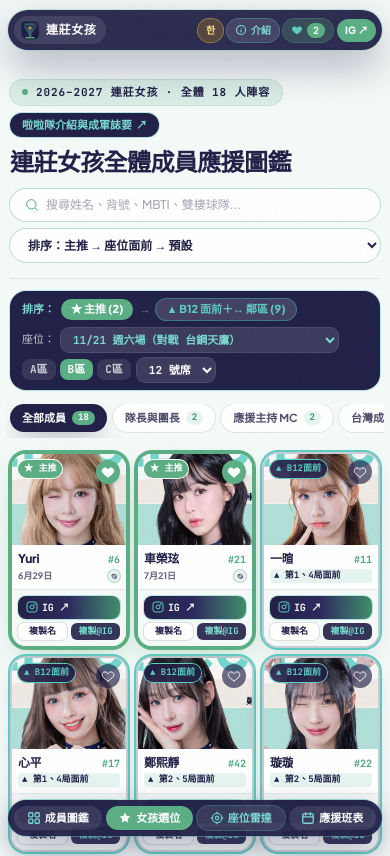
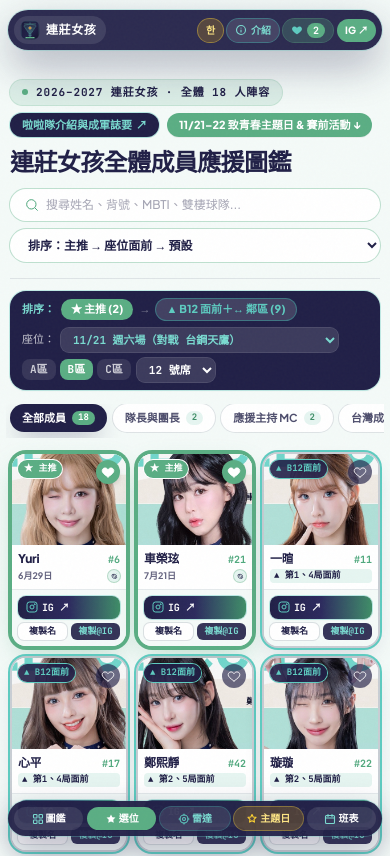
Before and after one commit to mouse170/ace_viva_schedule, a React (Vite) app: page / in a window 390 px wide. Shown: the top 856 px of the page. Built offline with nearby package versions, Linux system fonts and the light colour scheme.

Commit message:
fix: add prominent ThemeEvent quick-jump banner and mobile bottom nav tab

```diff
--- a/src/App.tsx
+++ b/src/App.tsx
@@ -522,14 +522,14 @@ export const App: React.FC = () => {
         >
           <a
             href="#roster-section"
-            className="flex flex-1 items-center justify-center gap-1 rounded-full bg-white/10 px-2.5 py-1 text-[11px] font-extrabold text-white whitespace-nowrap transition-colors hover:bg-white/20 active:bg-[#5BAE84] sm:flex-initial sm:px-3 sm:py-1.5 sm:text-xs"
+            className="flex flex-1 items-center justify-center gap-0.5 rounded-full bg-white/10 px-1.5 py-1 text-[10px] font-extrabold text-white whitespace-nowrap transition-colors hover:bg-white/20 active:bg-[#5BAE84] sm:flex-initial sm:gap-1 sm:px-3 sm:py-1.5 sm:text-xs"
           >
             <svg
               viewBox="0 0 24 24"
               fill="none"
               stroke="currentColor"
               strokeWidth="2.2"
-              className="h-3.5 w-3.5 shrink-0 text-[#7ADAD0]"
+              className="h-3 w-3 shrink-0 text-[#7ADAD0] sm:h-3.5 sm:w-3.5"
               aria-hidden="true"
             >
               <rect x="3" y="3" width="7" height="7" rx="1.5" />
@@ -537,56 +537,72 @@ export const App: React.FC = () => {
               <rect x="3" y="14" width="7" height="7" rx="1.5" />
               <rect x="14" y="14" width="7" height="7" rx="1.5" />
             </svg>
-            <span>{t('成員圖鑑', '멤버')}</span>
+            <span>{t('圖鑑', '멤버')}</span>
           </a>
           <a
             href="#girl-seat-guide-section"
-            className="flex flex-1 items-center justify-center gap-1 rounded-full bg-[#5BAE84] px-2.5 py-1 text-[11px] font-extrabold text-white whitespace-nowrap shadow-2xs transition-colors hover:bg-[#4FA87D] active:bg-[#3F8E67] sm:flex-initial sm:px-3 sm:py-1.5 sm:text-xs"
+            className="flex flex-1 items-center justify-center gap-0.5 rounded-full bg-[#5BAE84] px-1.5 py-1 text-[10px] font-extrabold text-white whitespace-nowrap shadow-2xs transition-colors hover:bg-[#4FA87D] active:bg-[#3F8E67] sm:flex-initial sm:gap-1 sm:px-3 sm:py-1.5 sm:text-xs"
           >
             <svg
               viewBox="0 0 24 24"
               fill="currentColor"
-              className="h-3.5 w-3.5 shrink-0 text-white"
+              className="h-3 w-3 shrink-0 text-white sm:h-3.5 sm:w-3.5"
               aria-hidden="true"
             >
               <path d="M12 2.75l2.76 5.59 6.17.9-4.46 4.35 1.05 6.15L12 16.83l-5.52 2.91 1.05-6.15-4.46-4.35 6.17-.9L12 2.75z" />
             </svg>
-            <span>{t('女孩選位', '추천')}</span>
+            <span>{t('選位', '추천')}</span>
           </a>
           <a
             href="#seat-finder-section"
-            className="flex flex-1 items-center justify-center gap-1 rounded-full bg-white/10 px-2.5 py-1 text-[11px] font-extrabold text-[#7ADAD0] whitespace-nowrap ring-1 ring-[#5ECBC0]/35 transition-colors hover:bg-white/20 active:bg-[#5BAE84] active:text-white sm:flex-initial sm:px-3 sm:py-1.5 sm:text-xs"
+            className="flex flex-1 items-center justify-center gap-0.5 rounded-full bg-white/10 px-1.5 py-1 text-[10px] font-extrabold text-[#7ADAD0] whitespace-nowrap ring-1 ring-[#5ECBC0]/35 transition-colors hover:bg-white/20 active:bg-[#5BAE84] active:text-white sm:flex-initial sm:gap-1 sm:px-3 sm:py-1.5 sm:text-xs"
           >
             <svg
               viewBox="0 0 24 24"
               fill="none"
               stroke="currentColor"
               strokeWidth="2.2"
-              className="h-3.5 w-3.5 shrink-0 text-[#5ECBC0]"
+              className="h-3 w-3 shrink-0 text-[#5ECBC0] sm:h-3.5 sm:w-3.5"
               aria-hidden="true"
             >
               <circle cx="12" cy="12" r="8" />
               <circle cx="12" cy="12" r="3" />
               <path d="M12 2v2M12 20v2M2 12h2M20 12h2" strokeLinecap="round" />
             </svg>
-            <span>{t('座位雷達', '레이더')}</span>
+            <span>{t('雷達', '레이더')}</span>
           </a>
           <a
-            href="#schedule-section"
-            className="flex flex-1 items-center justify-center gap-1 rounded-full bg-white/10 px-2.5 py-1 text-[11px] font-extrabold text-white whitespace-nowrap transition-colors hover:bg-white/20 active:bg-[#5BAE84] sm:flex-initial sm:px-3 sm:py-1.5 sm:text-xs"
+            href="#theme-event-section"
+            className="flex flex-1 items-center justify-center gap-0.5 rounded-full bg-amber-400/20 px-1.5 py-1 text-[10px] font-extrabold text-amber-200 whitespace-nowrap ring-1 ring-amber-300/45 transition-colors hover:bg-amber-400 hover:text-[#212047] sm:flex-initial sm:gap-1 sm:px-3 sm:py-1.5 sm:text-xs"
           >
             <svg
               viewBox="0 0 24 24"
               fill="none"
               stroke="currentColor"
               strokeWidth="2.2"
-              className="h-3.5 w-3.5 shrink-0 text-[#7ADAD0]"
+              className="h-3 w-3 shrink-0 text-amber-300 sm:h-3.5 sm:w-3.5"
+              aria-hidden="true"
+            >
+              <path d="M12 3l2.4 5 5.6.8-4 3.9.9 5.5L12 15.6 7.1 18.2l.9-5.5-4-3.9 5.6-.8L12 3z" strokeLinejoin="round" />
+            </svg>
+            <span>{t('主題日', '테마')}</span>
+          </a>
+          <a
+            href="#schedule-section"
+            className="flex flex-1 items-center justify-center gap-0.5 rounded-full bg-white/10 px-1.5 py-1 text-[10px] font-extrabold text-white whitespace-nowrap transition-colors hover:bg-white/20 active:bg-[#5BAE84] sm:flex-initial sm:gap-1 sm:px-3 sm:py-1.5 sm:text-xs"
+          >
+            <svg
+              viewBox="0 0 24 24"
+              fill="none"
+              stroke="currentColor"
+              strokeWidth="2.2"
+              className="h-3 w-3 shrink-0 text-[#7ADAD0] sm:h-3.5 sm:w-3.5"
               aria-hidden="true"
             >
               <rect x="3" y="5" width="18" height="16" rx="2" />
               <path d="M16 3v4M8 3v4M3 10h18" strokeLinecap="round" />
             </svg>
-            <span>{t('應援班表', '일정')}</span>
+            <span>{t('班表', '일정')}</span>
           </a>
         </nav>
       </div>
@@ -612,6 +628,12 @@ export const App: React.FC = () => {
                 <span>{t('啦啦隊介紹與成軍誌要', '팀 소개 및 히스토리')}</span>
                 <span>↗</span>
               </button>
+              <a
+                href="#theme-event-section"
+                className="inline-flex items-center gap-1 rounded-full bg-[#5BAE84] px-3 py-1 text-[11px] font-extrabold text-white shadow-2xs transition-colors hover:bg-[#3F8E67] lg:text-xs"
+              >
+                <span>{t('11/21–22 致青春主題日 & 賽前活動 ↓', '11/21–22 테마 이벤트 & 사인회 ↓')}</span>
+              </a>
             </div>
             <h1 className="mt-2 text-2xl font-black tracking-tight text-[#212047] sm:mt-2.5 sm:text-5xl">
               {t('連莊女孩全體成員應援圖鑑', 'ACE VIVA 전체 멤버 응원 도감')}
```
